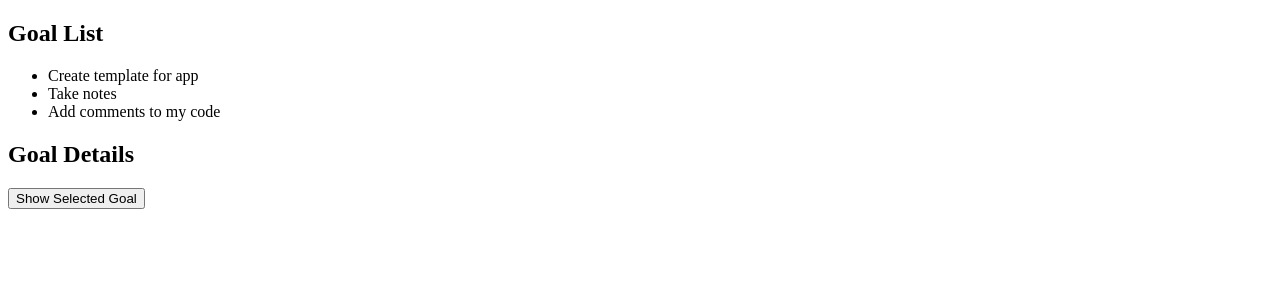
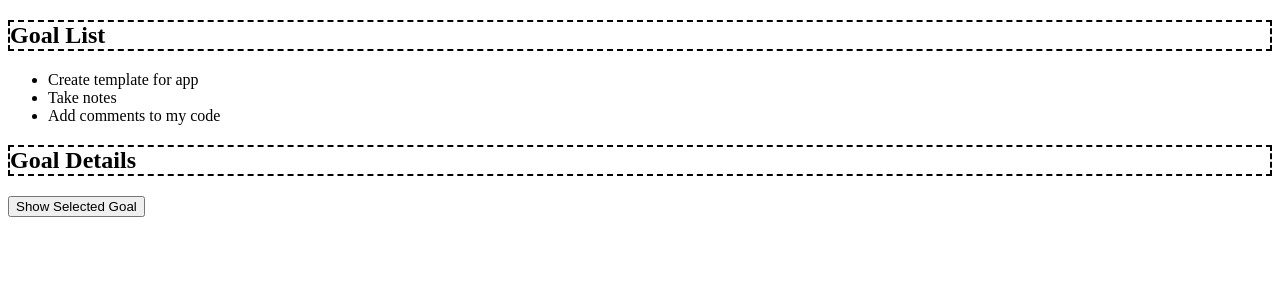
Before and after one commit to marco19972015/accountabilityApp, an Angular app: page / in a window 1280 px wide. Shown: the top 300 px of the page. Built offline with nearby package versions, Linux system fonts and the light colour scheme.

Commit message:
Added CSS styling and placed the encapsulation property with a ViewEncapsulation set to None. Which causes our css style to leak out

```diff
--- a/src/app/goals/goal-detail/goal-detail.component.css
+++ b/src/app/goals/goal-detail/goal-detail.component.css
@@ -0,0 +1,3 @@
+h2 {
+    border: 2px dashed black;
+}
--- a/src/app/goals/goal-detail/goal-detail.component.ts
+++ b/src/app/goals/goal-detail/goal-detail.component.ts
@@ -1,10 +1,11 @@
 // adding the Input, Output, EventEmitter artifacts
-import { Component, Input, Output, EventEmitter } from '@angular/core';
+import { Component, Input, Output, EventEmitter, ViewEncapsulation } from '@angular/core';
 
 @Component({
   selector: 'app-goal-detail',
   templateUrl: './goal-detail.component.html',
-  styleUrls: ['./goal-detail.component.css']
+  styleUrls: ['./goal-detail.component.css'],
+  encapsulation: ViewEncapsulation.None  // setting this to none allows our css to leak out into other components
 })
 export class GoalDetailComponent {
   // Defining a goalName property that uses the Input decorator and initailized to an empty string
--- a/src/app/goals/goal-list/goal-list.component.html
+++ b/src/app/goals/goal-list/goal-list.component.html
@@ -14,5 +14,5 @@
 [goalName]="selectedGoal"
 (currentGoal)="onShow($event)"
 ></app-goal-detail>
-<!-- By adding a has symbol we can access the members of the component directly and even bind it in other locations of the template -->
-<span>{{goal.goalName}}</span>
+<!-- By adding a has symbol we can access the members of the component directly and even bind it in other locations of the temp -->
+<!-- <span>{{goal.goalName}}</span> -->
--- a/src/app/goals/goal-list/goal-list.component.ts
+++ b/src/app/goals/goal-list/goal-list.component.ts
@@ -16,4 +16,6 @@ export class GoalListComponent {
   onShow(goalName:string) {  // since we are receiving data we need to add a parameter of type string (due to our generic)
     window.alert(`You just selected ${this.selectedGoal}`)
   }
+
+
 }
```
